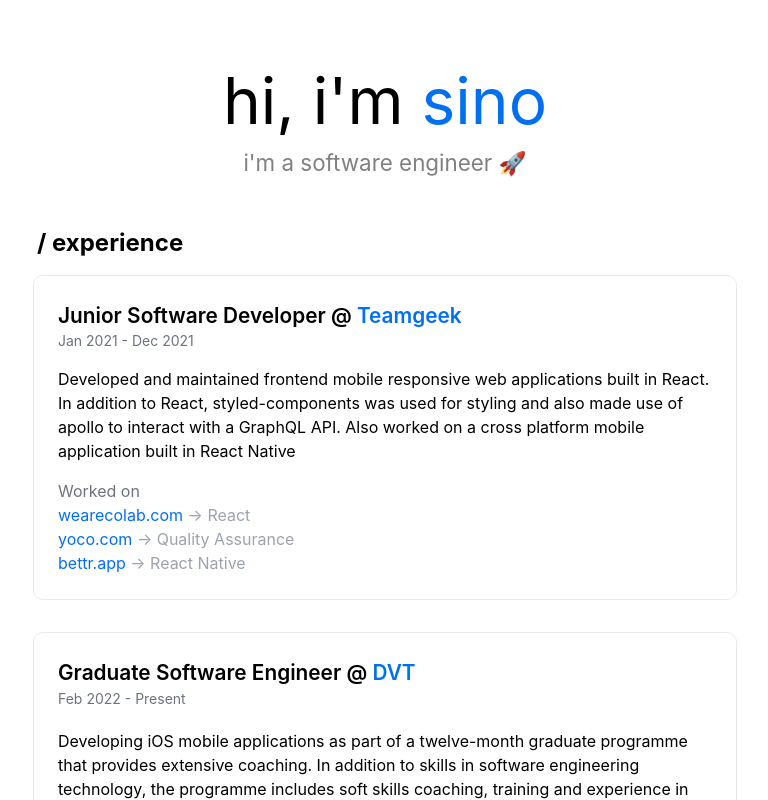
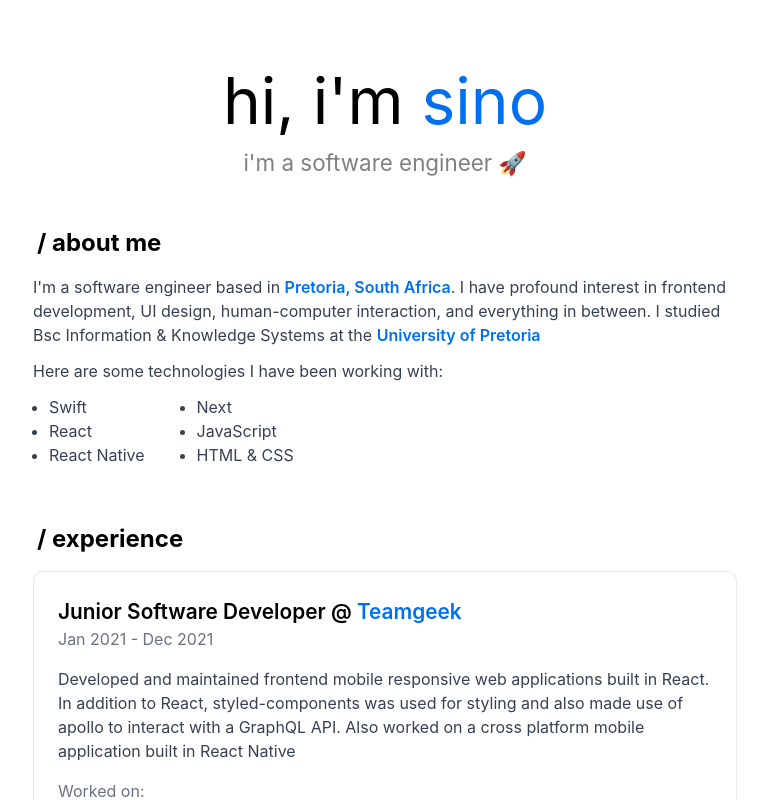
Before and after one commit to sinothandomabhena/sino, a Next.js app: page / in a window 1280 px wide. Shown: the top 800 px of the page, without its empty margins (255-1023 px from the left). Built offline with nearby package versions, Linux system fonts and the light colour scheme.

Commit message:
adde about me section

```diff
--- a/pages/index.js
+++ b/pages/index.js
@@ -19,21 +19,62 @@ export default function Home() {
 
         <div className={styles.grid}>
           <div className="mt-10">
+            <h1 className="ml-5 text-2xl font-bold">/ about me</h1>
+            <div className={styles.cardabout}>
+              <p className="text-gray-700">
+                I&apos;m a software engineer based in{" "}
+                <a
+                  href="https://en.wikipedia.org/wiki/Pretoria"
+                  className="font-semibold"
+                >
+                  Pretoria, South Africa
+                </a>
+                . I have profound interest in frontend development, UI design,
+                human-computer interaction, and everything in between. I studied
+                Bsc Information & Knowledge Systems at the{" "}
+                <a
+                  href="https://www.up.ac.za/"
+                  target="_blank"
+                  rel="noreferrer"
+                  className="font-semibold"
+                >
+                  University of Pretoria
+                </a>
+              </p>
+              <p className="text-md my-3 text-gray-700">
+                Here are some technologies I have been working with:
+              </p>
+              <div className="flex flex-row">
+                <ul className="list-disc px-4 text-gray-700">
+                  <li>Swift</li>
+                  <li>React</li>
+                  <li>React Native</li>
+                </ul>
+                <ul className="list-disc px-4 mx-5 text-gray-700">
+                  <li>Next</li>
+                  <li>JavaScript</li>
+                  <li>HTML &amp; CSS</li>
+                </ul>
+              </div>
+            </div>
+          </div>
+
+          <div className="mt-10">
             <h1 className="ml-5 text-2xl font-bold">/ experience</h1>
-            <p className={styles.card}>
+            <div className={styles.card}>
               <h2 className="font-semibold">
                 Junior Software Developer @{" "}
                 <a href="https://teamgeek.io/">Teamgeek</a>
               </h2>
-              <p className="text-sm mb-4 text-gray-500">Jan 2021 - Dec 2021</p>
-              <p>
+              <p className="text-md mb-4 text-gray-500">Jan 2021 - Dec 2021</p>
+              <p className="text-gray-700">
                 Developed and maintained frontend mobile responsive web
                 applications built in React. In addition to React,
                 styled-components was used for styling and also made use of
                 apollo to interact with a GraphQL API. Also worked on a cross
                 platform mobile application built in React Native
               </p>
-              <p className="text-md mt-4 text-gray-500">Worked on</p>
+              <p className="text-md mt-4 text-gray-500">Worked on:</p>
               <ul>
                 <li>
                   <a
@@ -66,29 +107,26 @@ export default function Home() {
                   >
                     bettr.app
                   </a>
-                  <span className="text-gray-400">
-                    {" "}
-                    &rarr; React Native
-                  </span>
+                  <span className="text-gray-400"> &rarr; React Native</span>
                 </li>
               </ul>
-            </p>
+            </div>
           </div>
 
-          <p className={styles.card}>
+          <div className={styles.card}>
             <h2 className="font-semibold">
               Graduate Software Engineer @{" "}
               <a href="https://www.dvt.co.za/">DVT</a>
             </h2>
-            <p className="text-sm mb-5 text-gray-500">Feb 2022 - Present</p>
-            <p>
+            <p className="text-md mb-5 text-gray-500">Feb 2022 - Present</p>
+            <p className="text-gray-700">
               Developing iOS mobile applications as part of a twelve-month
               graduate programme that provides extensive coaching. In addition
               to skills in software engineering technology, the programme
               includes soft skills coaching, training and experience in Agile,
               which is done in collaboration with the DVT Academy.
             </p>
-            <p className="text-md mt-4 text-gray-500">Worked on</p>
+            <p className="text-md mt-4 text-gray-500">Worked on:</p>
             <ul>
               <li>
                 <a
@@ -117,7 +155,7 @@ export default function Home() {
                 </span>
               </li>
             </ul>
-          </p>
+          </div>
         </div>
       </main>
 
--- a/styles/Home.module.css
+++ b/styles/Home.module.css
@@ -78,6 +78,26 @@
   width: 55vw;
 }
 
+.cardabout {
+  margin: 1rem;
+  text-align: left;
+  color: inherit;
+  text-decoration: none;
+  min-width: 300px;
+  width: 55vw;
+}
+
+.cardabout a {
+  color: #0070f3;
+  text-decoration: none;
+}
+
+.cardabout a:hover,
+.cardabout a:focus,
+.cardabout a:active {
+  text-decoration: underline;
+}
+
 .card:hover,
 .card:focus,
 .card:active {
@@ -100,12 +120,6 @@
   text-decoration: underline;
 }
 
-/* .card p {
-  margin: 0;
-  font-size: 1.25rem;
-  line-height: 1.5;
-} */
-
 .logo {
   height: 1em;
   margin-left: 0.5rem;
```
